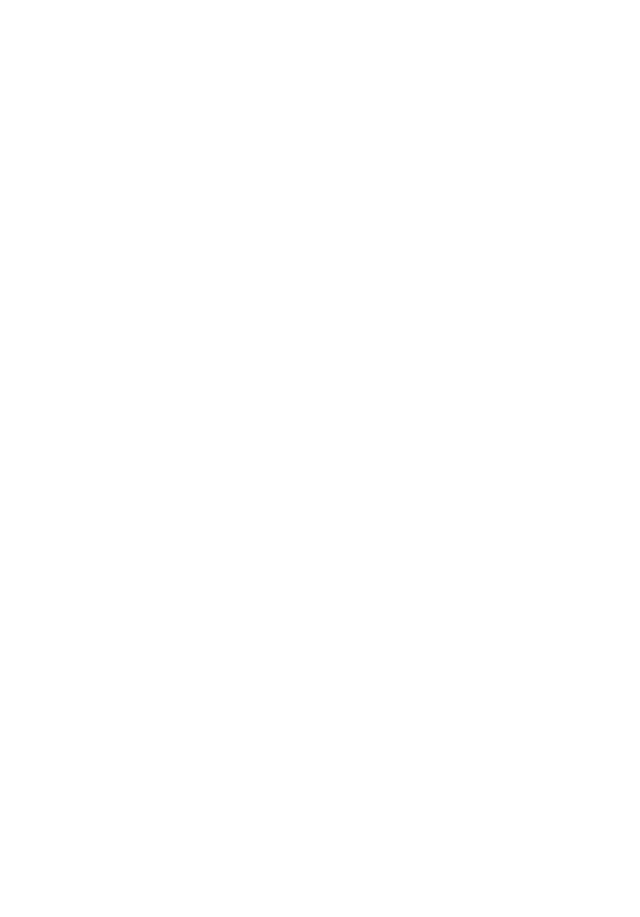
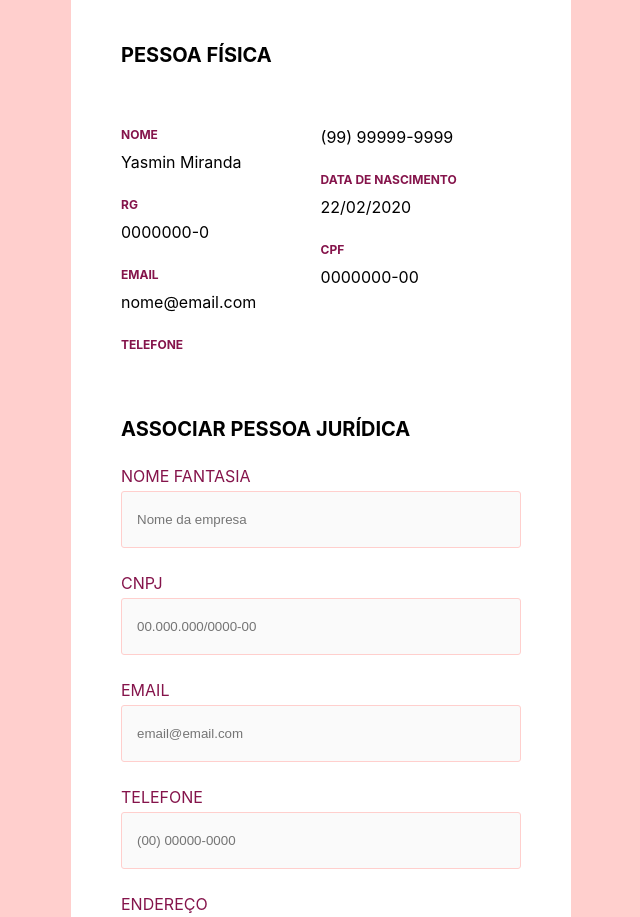
Before and after one commit to mymrtt/OSC-Legal, a React (Create React App) app: page / in a window 1280 px wide. Shown: the part 180-1097 px from the top of the page, without its empty margins (319-959 px from the left). Before the commit the page ends 800 px from the top, so only its background shows below. Built offline with nearby package versions, Linux system fonts and the light colour scheme.

Commit message:
Creation of the first legal entity screen

```diff
--- a/src/App.js
+++ b/src/App.js
@@ -1,9 +1,10 @@
 import React from 'react';
+import CreateLegalPerson from './screens/login/createLegalPerson/Index';
 
 function App() {
 	return (
 		<div>
-			<p>Oscc Legal</p>
+			<CreateLegalPerson />
 		</div>
 	);
 }
--- /dev/null
+++ b/src/screens/login/createLegalPerson/Index.js
@@ -0,0 +1,87 @@
+import React, { Component } from "react";
+import Logo from "./assets/Grupo 7942 (1).svg";
+import Input from "./Input";
+import {
+	Container,
+	FisicalPerson,
+	LegalPerson,
+	WrapLegalPerson,
+	Button
+} from "./Style";
+
+export default class createLegalPerson extends Component {
+  state = {
+		nome: "Yasmin Miranda",
+		rg: "0000000-0",
+		email: "nome@email.com",
+		telefone: "(99) 99999-9999",
+		dataNascimento: "22/02/2020",
+		cpf: "0000000-00"
+	};
+
+  render() {
+  	return (
+  		<Container>
+  			<form>
+  				<img src={Logo} alt="" />
+
+  				<FisicalPerson>
+  					<h1>PESSOA FÍSICA</h1>
+  					<div>
+  						<h2>NOME</h2>
+  						<p>{this.state.nome}</p>
+  						<h2>RG</h2>
+  						<p>{this.state.rg}</p>
+  						<h2>EMAIL</h2>
+  						<p>{this.state.email}</p>
+  						<h2>TELEFONE</h2>
+  						<p>{this.state.telefone}</p>
+  						<h2>DATA DE NASCIMENTO</h2>
+  						<p>{this.state.dataNascimento}</p>
+  						<h2>CPF</h2>
+  						<p>{this.state.cpf}</p>
+  					</div>
+  				</FisicalPerson>
+  				<LegalPerson>
+  					<h1>ASSOCIAR PESSOA JURÍDICA</h1>
+  					<div>
+  						<p>NOME FANTASIA</p>
+  						<Input placeholder="Nome da empresa" />
+  					</div>
+  					<div>
+  						<p>CNPJ</p>
+  						<Input placeholder="00.000.000/0000-00" />
+  					</div>
+  					<div>
+  						<p>EMAIL</p>
+  						<Input placeholder="email@email.com" />
+  					</div>
+  					<div>
+  						<p>TELEFONE</p>
+  						<Input placeholder="(00) 00000-0000" />
+  					</div>
+  					<div>
+  						<p>ENDEREÇO</p>
+  						<Input placeholder="Endereço" />
+  					</div>
+  					<WrapLegalPerson>
+  						<div>
+  							<p>COMPLEMENTO</p>
+  							<Input placeholder="Complemento" />
+  							<p>CIDADE</p>
+  							<Input placeholder="Cidade" />
+  						</div>
+  						<div>
+  							<p>BAIRRO</p>
+  							<Input placeholder="Bairro" />
+  							<p>CEP</p>
+  							<Input placeholder="00000-000" />
+  						</div>
+  					</WrapLegalPerson>
+  					<Button type="submit">ASSOCIAR PESSOA JURÍDICA</Button>
+  				</LegalPerson>
+  			</form>
+  		</Container>
+  	);
+  }
+}
--- /dev/null
+++ b/src/screens/login/createLegalPerson/Input.js
@@ -0,0 +1,10 @@
+import React from 'react';
+
+export default function Input(props) {
+	return (
+		<div>
+			<input type={props.type} placeholder={props.placeholder} onClick={props.handleClick} value={props.value} name={props.name}/>
+		</div>
+
+	);
+}
--- /dev/null
+++ b/src/screens/login/createLegalPerson/Style.js
@@ -0,0 +1,89 @@
+import styled from 'styled-components';
+
+export const Container = styled.div`
+  max-width: 100%;
+  max-height: 100%;
+  background: #FFCFCD;
+  display: flex;
+  justify-content: center;
+  align-items: center;
+
+  form {
+    display: flex;
+    max-width: 500px;
+    flex-direction: column;
+    padding: 50px 50px 20px 50px;
+    margin: 20px 0 45px 0;
+    background: #FFFFFF;
+  }
+`;
+
+export const FisicalPerson = styled.label`
+
+  h1 {
+    font-size: 20px;
+    margin: 60px 0 0 0;
+  }
+
+  div {
+    display: flex;
+    flex-flow: wrap column;
+    height: 350px;
+    padding: 60px 0 20px 0;
+
+    h2 {
+      font-size: 12px;
+      margin-bottom: 10px;
+      color: #85144B;
+    }
+
+    p {
+      font-size: 16px;
+      margin-bottom: 25px;
+    }
+  }
+`;
+
+export const LegalPerson = styled.label`
+  h1 {
+    font-size: 20px;
+    margin-bottom: 25px;
+  }
+
+  div {
+    margin-bottom: 25px;
+
+    p {
+      margin-bottom: 5px;
+      color: #85144B;
+    }
+
+    Input {
+      width: 100%;
+      padding: 20px 15px;
+      background: #FAFAFA;
+      border: 1px solid #FFCFCD;
+      border-radius: 3px;
+    }
+  }
+`;
+
+export const WrapLegalPerson = styled.div`
+  display: flex;
+  /* justify-content: space-between; */
+
+  div {
+    display: flex;
+    flex-direction: column;
+    width: 95%;
+  }
+`;
+
+export const Button = styled.button`
+  width: 100%;
+  padding: 20px 15px;
+  background: #FF4136;
+  color: #FAFAFA;
+  border: 0;
+  font-weight: bold;
+`;
```
Also changed, not shown: src/screens/login/createLegalPerson/assets/Grupo 7942 (1).svg (added).
